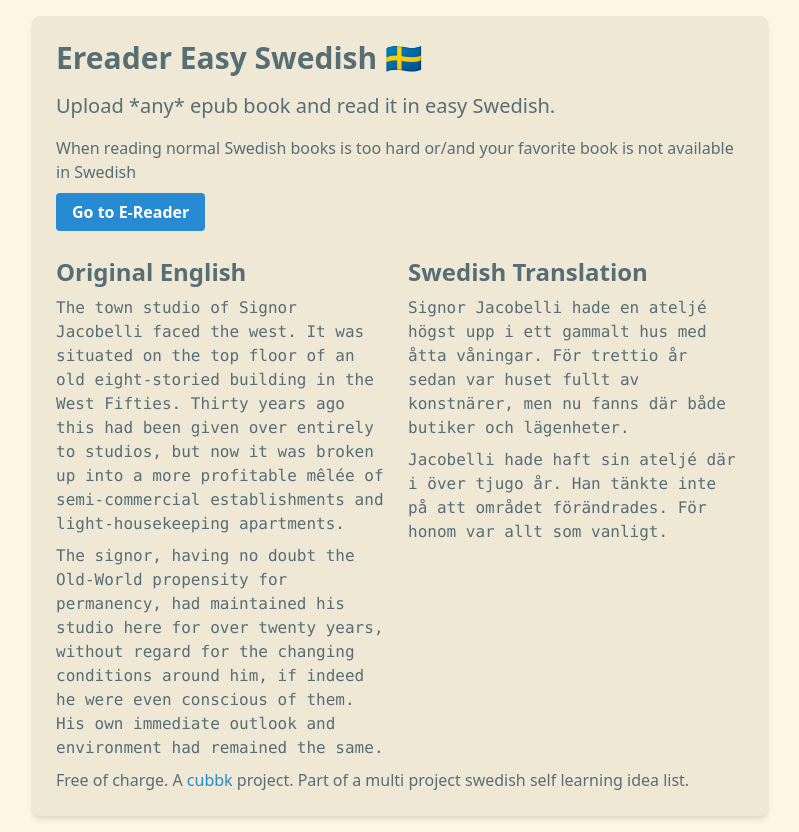
After one commit to cubbK/ereader-swedish, a Django app: page / in a window 1280 px wide. The commit adds this page. Shown: the whole page, without its empty margins (240-1039 px from the left). Run offline with Django 4.2, Linux system fonts and the light colour scheme.

Commit message:
add landing page and base template for Ereader

```diff
--- a/ereader/templates/ereader/index.html
+++ b/ereader/templates/ereader/index.html
@@ -1,7 +1,7 @@
 {% extends "base_generic.html" %} {% block content %}
 
 <h1 class="text-2xl font-bold mb-4">Your Books</h1>
-<div class="grid grid-cols-2 md:grid-cols-3 2xl:grid-cols-6 gap-4">
+<div class="grid grid-cols-2 md:grid-cols-3 gap-4">
   {% for book in books %}
   <div
     class="bg-solarized-content shadow-md rounded-lg p-4 flex flex-col justify-between sm:h-40 md:h-80 {% cycle 'bg-teracotta-tile' 'bg-teracotta-tile2' %}"
--- /dev/null
+++ b/website/templates/landing_page.html
@@ -0,0 +1,49 @@
+{% extends "website/base_generic.html" %} {% block content %}
+<h1 class="text-3xl font-bold mb-4">Ereader Easy Swedish 🇸🇪</h1>
+<p class="mb-4 text-xl">Upload *any* epub book and read it in easy Swedish.</p>
+<p class="mb-4">
+  When reading normal Swedish books is too hard or/and your favorite book is not
+  available in Swedish
+</p>
+<a
+  href="{% url 'index' %}"
+  class="bg-solarized-highlight text-white font-bold py-2 px-4 rounded hover:bg-solarized-highlight-dark"
+  >Go to E-Reader</a
+>
+
+<div class="mt-8 grid grid-cols-2 gap-4">
+  <div>
+    <h2 class="text-2xl font-semibold mb-2">Original English</h2>
+    <p class="mb-2 font-mono">
+      The town studio of Signor Jacobelli faced the west. It was situated on the
+      top floor of an old eight-storied building in the West Fifties. Thirty
+      years ago this had been given over entirely to studios, but now it was
+      broken up into a more profitable mêlée of semi-commercial establishments
+      and light-housekeeping apartments.
+    </p>
+    <p class="mb-2 font-mono">
+      The signor, having no doubt the Old-World propensity for permanency, had
+      maintained his studio here for over twenty years, without regard for the
+      changing conditions around him, if indeed he were even conscious of them.
+      His own immediate outlook and environment had remained the same.
+    </p>
+  </div>
+  <div>
+    <h2 class="text-2xl font-semibold mb-2">Swedish Translation</h2>
+    <p class="mb-2 font-mono">
+      Signor Jacobelli hade en ateljé högst upp i ett gammalt hus med åtta
+      våningar. För trettio år sedan var huset fullt av konstnärer, men nu fanns
+      där både butiker och lägenheter.
+    </p>
+    <p class="mb-2 font-mono">
+      Jacobelli hade haft sin ateljé där i över tjugo år. Han tänkte inte på att
+      området förändrades. För honom var allt som vanligt.
+    </p>
+  </div>
+</div>
+<div>
+  Free of charge. A
+  <a href="https://github.com/cubbK" class="text-solarized-highlight">cubbk</a>
+  project. Part of a multi project swedish self learning idea list.
+</div>
+{% endblock %}
--- /dev/null
+++ b/website/templates/website/base_generic.html
@@ -0,0 +1,98 @@
+{% load static %}
+<!DOCTYPE html>
+<html>
+  <head>
+    <meta name="viewport" content="width=device-width, initial-scale=1" />
+    <title>{% block title %}My Site{% endblock %}</title>
+    <link
+      href="https://cdn.jsdelivr.net/npm/tailwindcss@2.2.19/dist/tailwind.min.css"
+      rel="stylesheet"
+    />
+    <style>
+      pre {
+        white-space: pre-wrap;
+      }
+      .bg-solarized-base {
+        background-color: #fdf6e3;
+      }
+      .text-solarized-base {
+        color: #657b83;
+      }
+      .text-solarized-highlight {
+        color: #268bd2;
+      }
+      .hover\:text-solarized-highlight:hover {
+        color: #2aa198;
+      }
+      .bg-solarized-content {
+        background-color: #eee8d5;
+      }
+      .text-solarized-content {
+        color: #586e75;
+      }
+      .bg-teracotta-tile {
+        background-image: url("{% static 'ereader/tile1.png' %}");
+        background-size: cover;
+        position: relative;
+      }
+      .bg-teracotta-tile2 {
+        background-image: url("{% static 'ereader/tile2.png' %}");
+        background-size: cover;
+        position: relative;
+      }
+      .bg-teracotta-tile::before {
+        content: "";
+        position: absolute;
+        top: 0;
+        left: 0;
+        width: 100%;
+        height: 100%;
+        background-color: rgba(
+          253,
+          246,
+          227,
+          0.75
+        ); /* Solarized Light base color with 80% opacity */
+        z-index: 1;
+      }
+      .bg-teracotta-tile > * {
+        position: relative;
+        z-index: 2;
+      }
+      .bg-teracotta-tile2::before {
+        content: "";
+        position: absolute;
+        top: 0;
+        left: 0;
+        width: 100%;
+        height: 100%;
+        background-color: rgba(
+          253,
+          246,
+          227,
+          0.75
+        ); /* Solarized Light base color with 80% opacity */
+        z-index: 1;
+      }
+      .bg-teracotta-tile2 > * {
+        position: relative;
+        z-index: 2;
+      }
+      .bg-solarized-highlight {
+        background-color: #268bd2;
+      }
+      .bg-solarized-highlight-dark {
+        background-color: #2aa198;
+      }
+    </style>
+  </head>
+  <body class="bg-solarized-base text-solarized-base">
+    <div class="container mx-auto p-4 max-w-screen-md">
+      <div
+        class="bg-solarized-content shadow-md rounded-lg p-6 text-solarized-content"
+      >
+        {% block content %} {% endblock %}
+      </div>
+    </div>
+  </body>
+</html>
--- a/website/urls.py
+++ b/website/urls.py
@@ -14,11 +14,14 @@ Including another URLconf
     1. Import the include() function: from django.urls import include, path
     2. Add a URL to urlpatterns:  path('blog/', include('blog.urls'))
 """
+
 from django.contrib import admin
 from django.urls import include, path
+from . import views
 
 urlpatterns = [
+    path("", views.landing_page, name="landing_page"),
     path("ereader/", include("ereader.urls")),
     path("admin/", admin.site.urls),
-    path('accounts/', include('allauth.urls')),
+    path("accounts/", include("allauth.urls")),
 ]
--- /dev/null
+++ b/website/views.py
@@ -0,0 +1,5 @@
+from django.shortcuts import render
+
+
+def landing_page(request):
+    return render(request, "landing_page.html")
```
Also changed, not shown: website/settings.py (+42 -41 lines).
